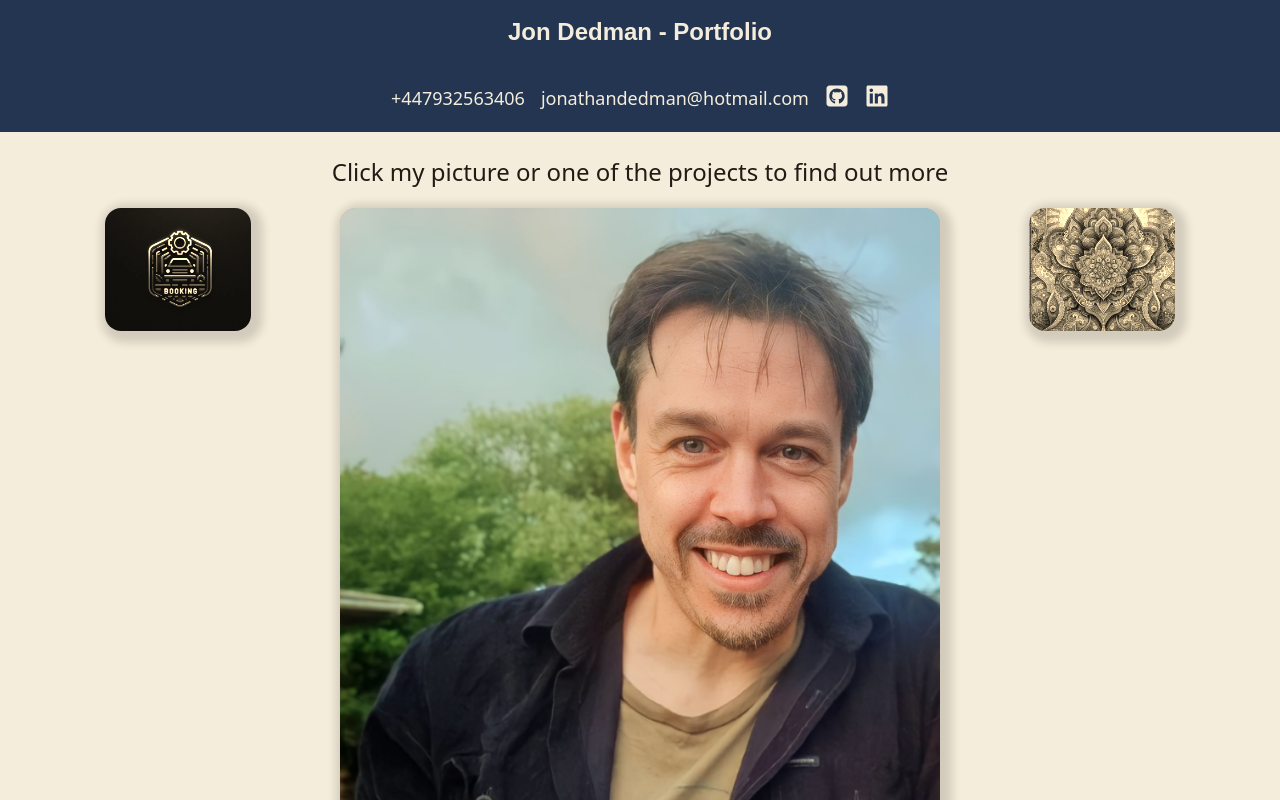
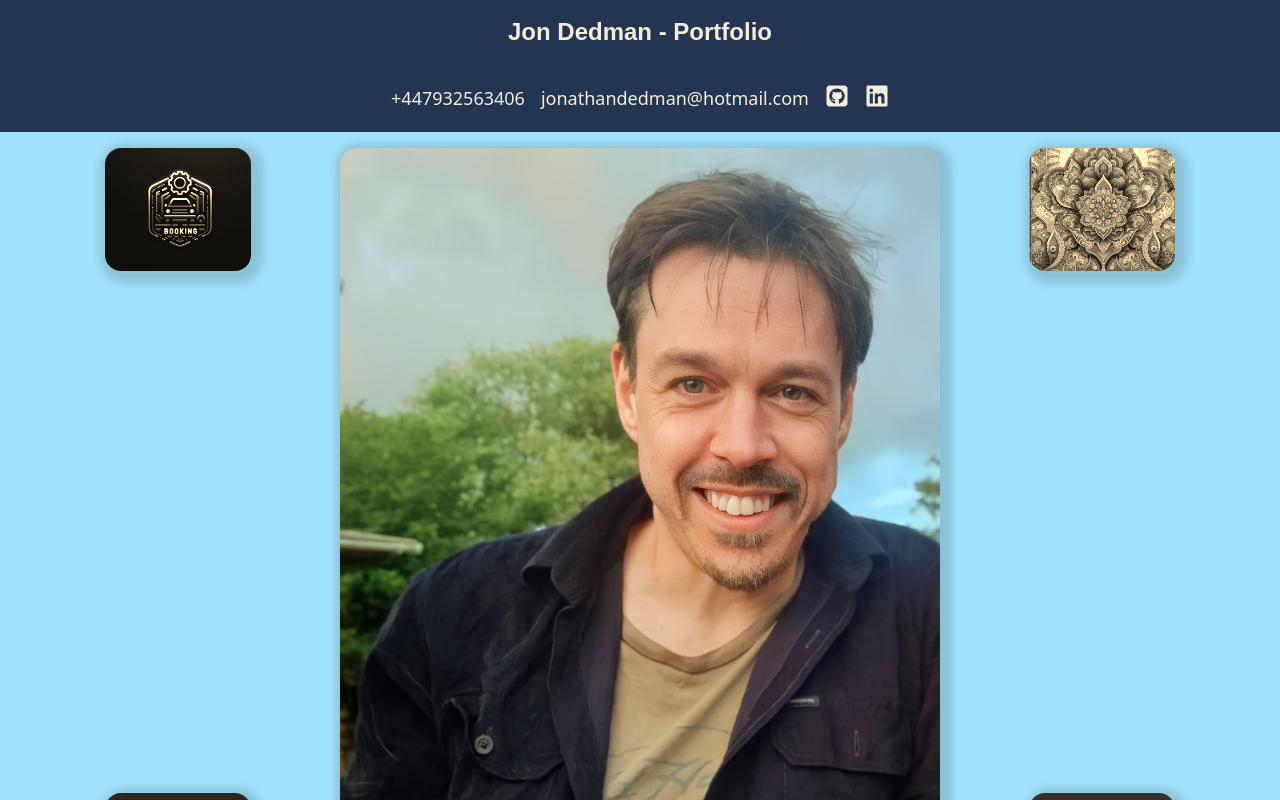
Before and after one commit to jondedman/portfolio, a React (Vite) app: page / in a window 1280 px wide. Shown: the top 800 px of the page. Built offline with nearby package versions, Linux system fonts and the light colour scheme; no server answers.

Commit message:
adjust background color to be sky blue

```diff
--- a/src/App.jsx
+++ b/src/App.jsx
@@ -8,10 +8,10 @@ import Navbar from "./Navbar";
 
 function App() {
 	return (
-		<div className="w-full h-full bg-background-color">
+		<div className="w-full h-full bg-skyBlue">
 			<Navbar />
-			<Instructions />
-			<div className="flex items-center justify-center h-[calc(100vh - 15vh)] mx-auto w-3/4 bg-background-color w-full h-full">
+			{/* <Instructions /> */}
+			<div className="flex items-center justify-center h-[calc(100vh - 15vh)] mx-auto w-3/4 bg-skyBlue w-full h-full">
 				<GameBoard />
 			</div>
 			<div className="bg-shirtBlue h-[5vh] w-full"></div>
--- a/src/Gameboard.jsx
+++ b/src/Gameboard.jsx
@@ -18,7 +18,7 @@ function GameBoard() {
 		}
 	};
 	return (
-		<div className="grid grid-cols-4 grid-rows-3 gap-4 py-4 px-8 border-1 border-black h-screen w-full bg-background-color gap-2">
+		<div className="grid grid-cols-4 grid-rows-3 gap-4 py-4 px-8 border-1 border-black h-screen w-full bg-skyBlue gap-2">
 			<div className="col-start-4 row-start-1 col-span-1 row-span-1 h-full w-full flex justify-start items-center sm:justify-center sm:items-start md:justify-end md:items-center lg:justify-center lg:items-start">
 				<div
 					className="w-full h-1/2 mx-0 sm:h-3/4 sm:w-1/2 md:h-1/2 md:w-3/4 lg:w-1/2"
--- a/tailwind.config.js
+++ b/tailwind.config.js
@@ -41,6 +41,7 @@ export default {
 			colors: {
 				flippedCard: "#A4D8EB",
 				shirtBlue: "#233550",
+				skyBlue: "#A2E1FA",
 				"monopoly-green": "#96C795",
 				"background-color": "#F5EDDB",
 				"banner-color": "#241A15",
```
